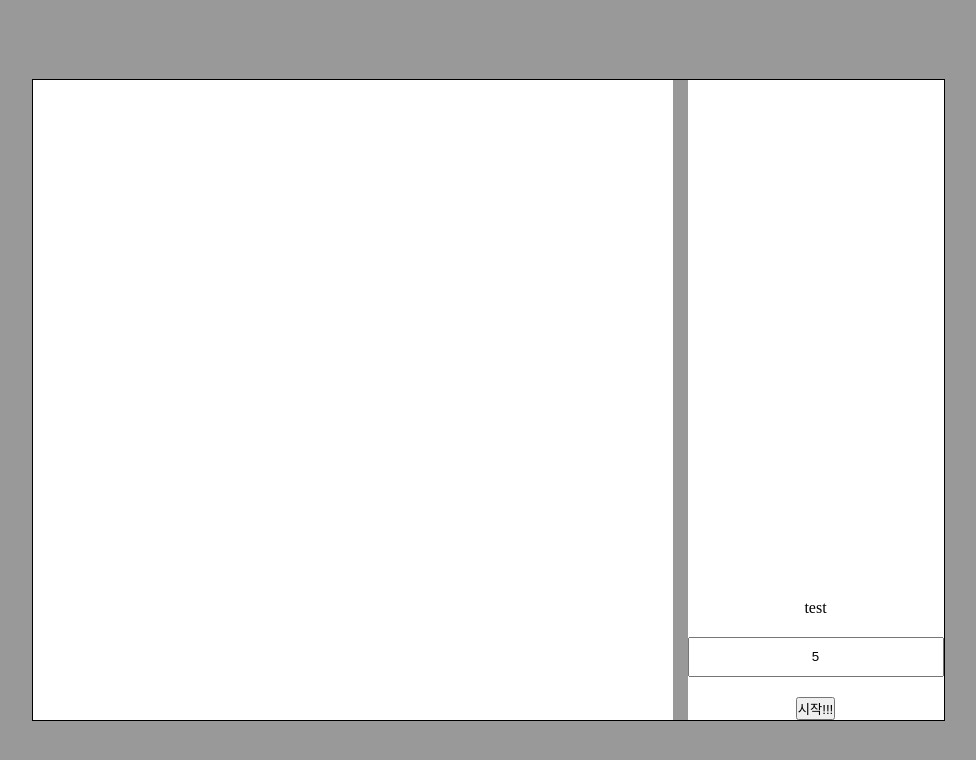
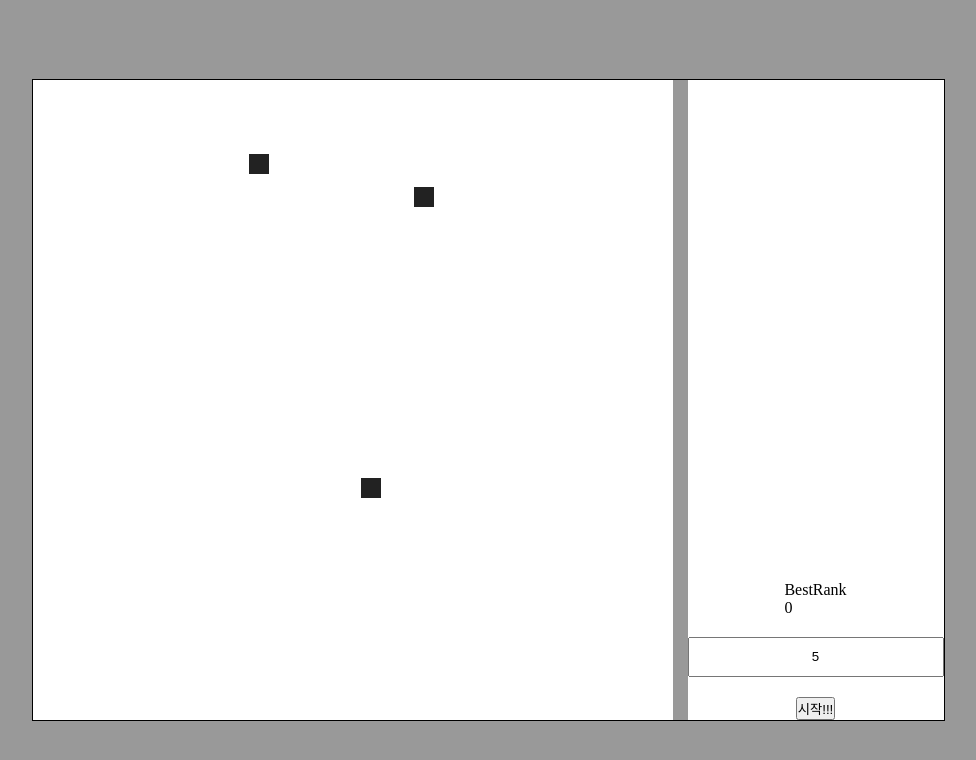
Before and after one commit to YoonJieut/mouseClick-Test, a plain HTML site: page index.html in a window 1280 px wide. Both pictures are taken after a click on the button "시작!!!". Shown: the whole page, without its empty margins (152-1128 px from the left). Drawn offline with Linux system fonts and the light colour scheme.

Commit message:
로직 정리 및 rank 비교 로직, 현재 점수 temp에 옮기는 로직, temp 초기화 로직, setTimout 활성화

```diff
--- a/app.js
+++ b/app.js
@@ -5,6 +5,7 @@ const dotList = document.getElementsByClassName('dotTarget');
 const start = document.getElementById('startButton');
 const userInput = document.getElementById('userInput');
 const rank = document.getElementById('rank');
+
 
 // 랜덤 정수를 위한 숫자 타입으로 최대값-dotTarget크기 변수 선언
 let numWMax = parseInt(gameArea.clientWidth-20);
@@ -48,7 +49,24 @@ function addDot(){
 }
 // console.log(dotList);
 
+// * removeAll 함수
+// gameArea 안의 모든 것을 지웁니다.
+function removeAll(){
+  // console.log('removeAll 시작');
+  while(0<gameArea.children.length){
+    gameArea.children[0].remove();
+  }
+  // console.log('removeAll 종료');
 
+
+    // for(i=0;i<gameArea.children.length; i++){
+  //   console.log( gameArea.children.length);
+  //   console.log( gameArea.children[i]);
+  //   gameArea.children[0].remove();
+  // }
+  // ? length 3개만큼 지우는 것이 아니라, 2개만 지워지는 현상을 발견
+  // ! for문 안의 gameArea.children.length도 계속 동적으로 변하기 때문에 생긴 오류로, while 문을 사용해서 해결하고자 한다.
+};
 
 
 
@@ -56,13 +74,20 @@ function addDot(){
 //* 로직 파트 및 이벤트 리스터 파트 ---------------------------------
 
 
-// * 초기 3개 세팅
-for(i=0; i<3; i++){
-  addDot();
-}
+
+
+// * 사라지면 score 로직 추가
+const bestScore =0;
+
+const classList = document.getElementsByClassName('test');
+
+
 
 // * container 클릭 이벤트
 // 클릭하면 삭제되는 로직
+
+let temp = 0;
+
 gameArea.addEventListener('click',function(eventTarget){
   // console.log(eventTarget);
   // console.log(eventTarget.target.className);
@@ -71,6 +96,8 @@ gameArea.addEventListener('click',function(eventTarget){
     eventTarget.target.remove();
 
     // ? 랜덤 생성 모듈 들어갈 자리
+    temp++;
+    classList[1].textContent = temp;
     addDot()
   } else {
     console.log('잘못 누르셨습니다.')
@@ -79,39 +106,36 @@ gameArea.addEventListener('click',function(eventTarget){
 // ! 껏다 키자 삭제 로직이 작동하지 안하, if문의 조건식을 eventTarget.target === "div.dotTarget"에서 eventTarget.target.className ==="dotTarget" 으로 수정함
 
 
-// * 사라지면 score 로직 추가
-// const scoreList =[];
-
-// let temp = 0;
-// if( gameArea.children.length === 2){
-//   temp++;
-// }
 
 
 
-// * 입력값 setTimeout 시간 세팅
 
 
-// * clear 함수
-// gameArea 안의 모든 것을 지웁니다.
+// * 시작 버튼 누를 시, temp 초기화 및 bestScore를 비교하여 남김
+// * best rank 비교 연산자
+// * 클릭 -> inputValue만큼 게임이 실행(3개의 닷이 생김), 작동된 동안 스코어를 게시 -> removeAll을 하며 종료
+
 start.addEventListener('click',function(){
   console.log("start 버튼 누름");
-  removeAll();
+  console.log(userInput.value);
+
+  // * rank 비교 로직
+  if(bestScore < temp ) {
+    classList[0].textContent = "Best Rank : " +temp;
+  }
+  //* 템프 초기화 로직
+  temp = 0;
+  classList[1].textContent = temp;
+  console.log(temp, "템프 초기화");
+
+  // * 초기 3개 세팅
+  for(i=0; i<3; i++){
+    addDot();
+  }
+
+  // * 입력값 setTimeout 시간 세팅 이후 clear 함수 실행
+  setTimeout(function(){
+    console.log('setTimeout 실행됨');
+
+  },userInput.value*1000);
 });
-
-function removeAll(){
-  console.log('removeAll 시작');
-  // for(i=0;i<gameArea.children.length; i++){
-  //   console.log( gameArea.children.length);
-  //   console.log( gameArea.children[i]);
-  //   gameArea.children[0].remove();
-  // }
-
-  while(0<gameArea.children.length){
-    gameArea.children[0].remove();
-  }
-  console.log('removeAll 종료');
-
-  // ? length 3개만큼 지우는 것이 아니라, 2개만 지워지는 현상을 발견
-  // ! for문 안의 gameArea.children.length도 계속 동적으로 변하기 때문에 생긴 오류로, while 문을 사용해서 해결하고자 한다.
-};
--- a/index.html
+++ b/index.html
@@ -66,7 +66,8 @@
       <div id="gameArea"></div>
       <div id="subArea">
         <ul id="rank" >
-          <li>test</li>
+          <li class="test">BestRank</li>
+          <li class="test">test</li>
         </ul>
         <input type="text" id="userInput" value="5" placeholder="숫자만 입력해주세요."/>
         <button id="startButton">시작!!!</button>
```
